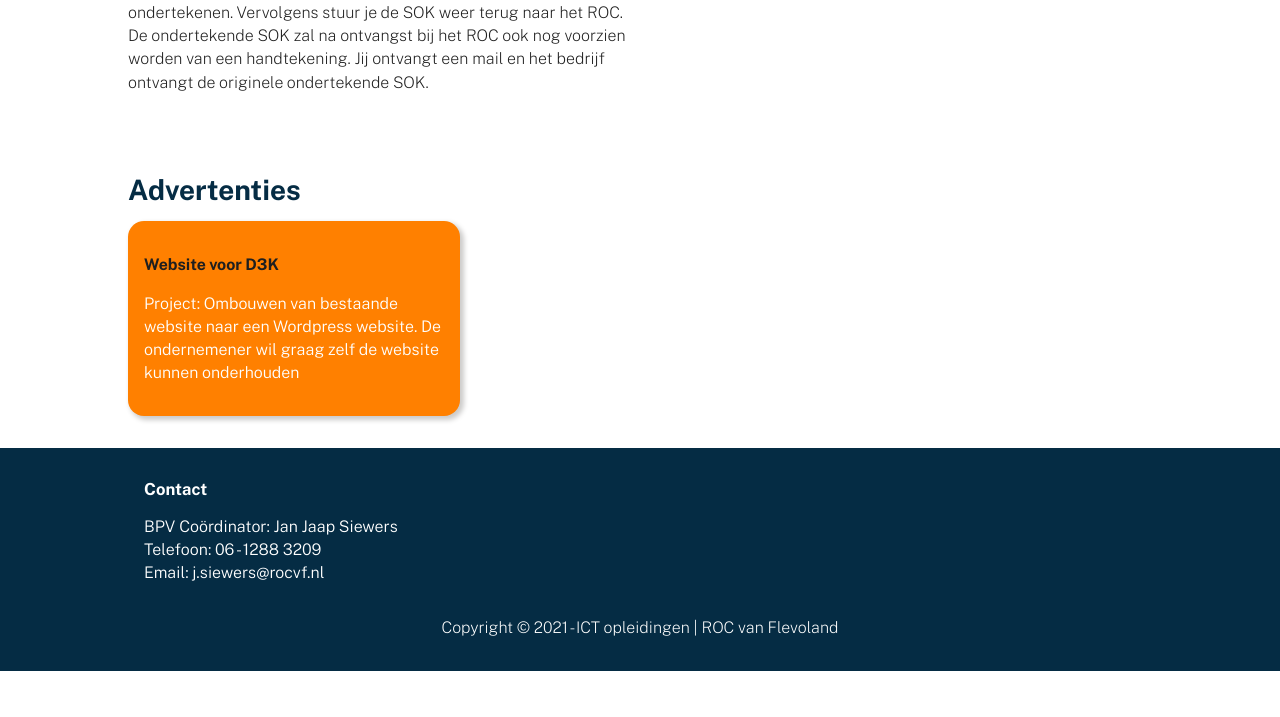
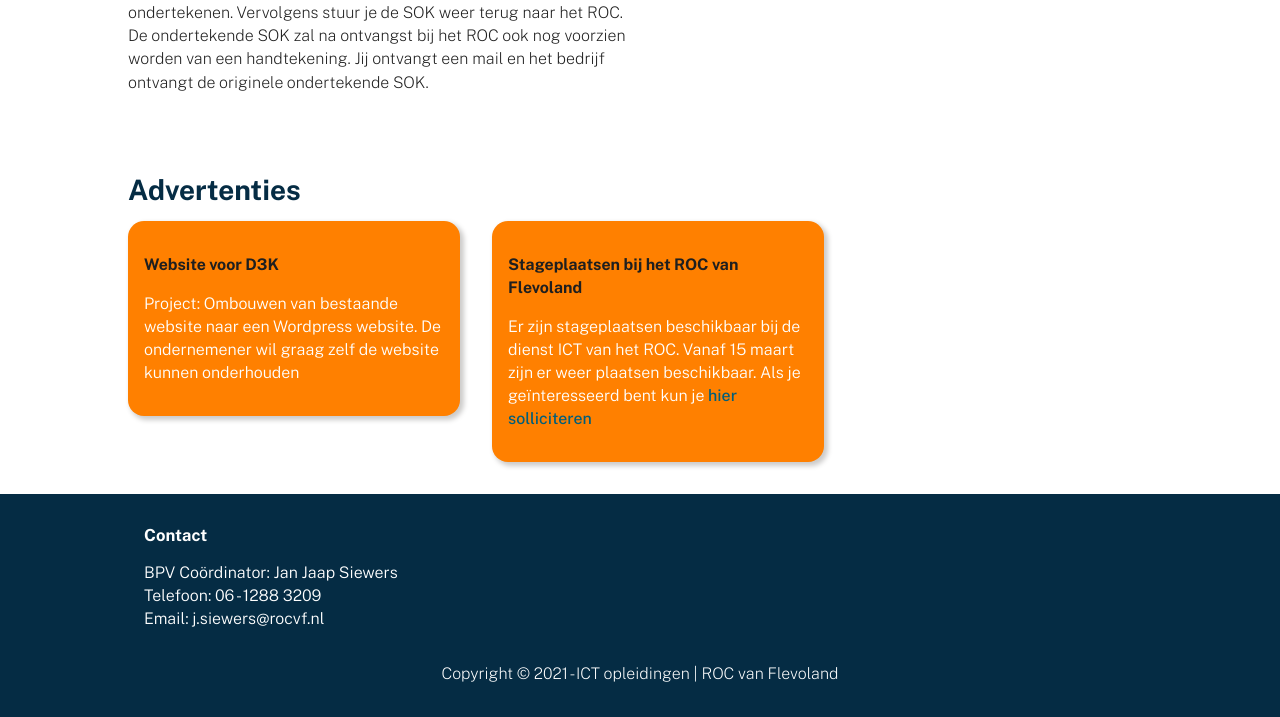
Before and after one commit to siewers32/ictbpvwc, a website: page src/index.html in a window 1280 px wide. Shown: the part 7397-8114 px from the top of the page. Before the commit the page ends 8068 px from the top, so only its background shows below. Drawn offline with Linux system fonts and the light colour scheme; files that its build step writes are made by us from their sources.

Commit message:
Advertentie ROC toegevoegd

```diff
--- a/src/index.html
+++ b/src/index.html
@@ -140,7 +140,8 @@
                 <li>2e jaars niveau 3 studenten gaan vanaf <b>26 april</b> op stage.</li>
             </ul>
             <p>
-                Als je tot eind schooljaar op stage gaat, mag je de einddatum op <b>1 augustus</b> zetten. Waarschijnlijk ben
+                Als je tot eind schooljaar op stage gaat, mag je de einddatum op <b>1 augustus</b> zetten.
+                Waarschijnlijk ben
                 je eerder klaar, maar zo voorkomen we dat er een nieuwe overeenkomst moet worden gemaakt als je stage om
                 wat voor reden toch wat langer duurt. (bijvoorbeeld omdat je ziek bent geweest).
             </p>
@@ -554,7 +555,8 @@
                 <li>
                     Je kunt het formulier aanvragen stageovereenkomst <a href="#wat-heb-je-nodig">hier</a> vinden.
                     Van de stageovereenkomst (SOK) gaat er 1 exemplaar naar jou.
-                    In de bijgaande brief staat uitgelegd dat je de SOK moet laten ondertekenen door het bedrijf. Je moet de SOK zelf ook ondertekenen.
+                    In de bijgaande brief staat uitgelegd dat je de SOK moet laten ondertekenen door het bedrijf. Je
+                    moet de SOK zelf ook ondertekenen.
                     Vervolgens stuur je de SOK weer terug naar het ROC.
                     De ondertekende SOK zal na ontvangst bij het ROC ook nog voorzien worden van een handtekening.
                     Jij ontvangt een mail en het bedrijf ontvangt de originele ondertekende SOK.
@@ -599,7 +601,16 @@
                 De ondernemener wil graag zelf de website kunnen onderhouden</span>
             <span slot="naw"></span>
         </ad-item>
+        <ad-item slot="item">
+            <span slot="title">Stageplaatsen bij het ROC van Flevoland</span>
+            <span slot="description">Er zijn stageplaatsen beschikbaar bij de dienst ICT van het ROC.
+                Vanaf 15 maart zijn er weer plaatsen beschikbaar. Als je geïnteresseerd bent kun je
+                <a href="https://forms.office.com/Pages/ResponsePage.aspx?id=RswIyUxVMUGGU0VSLmjikVjMJaNaretMmPXqhY9HVK1UNUY4U0VJQUgxRDlTMjVUQlpaQ1dVNjVCRi4u">hier solliciteren</a>
+            </span>
+            <span slot="naw"></span>
+        </ad-item>
     </ad-panel>
+
 </main>
 <footer>
     <section>
```
Also changed, not shown: public_html/index.html (+14 -3 lines).
